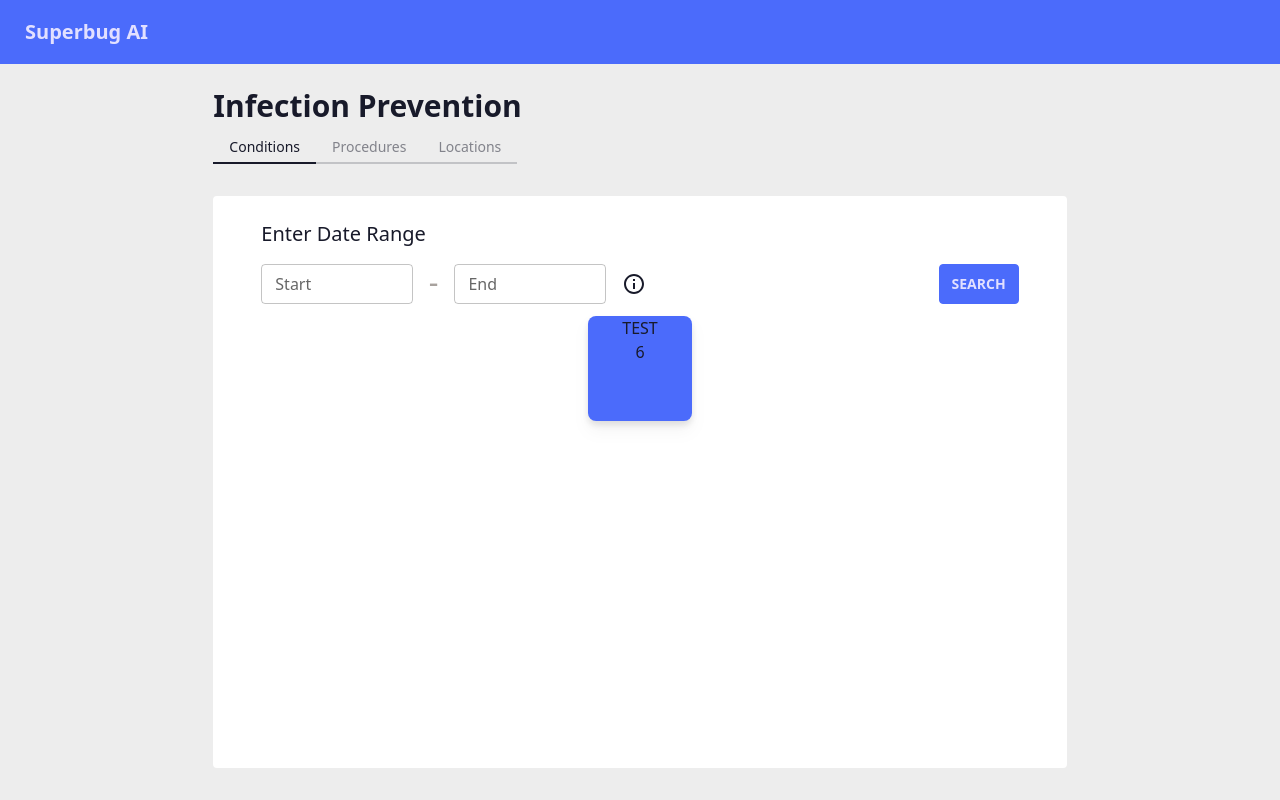
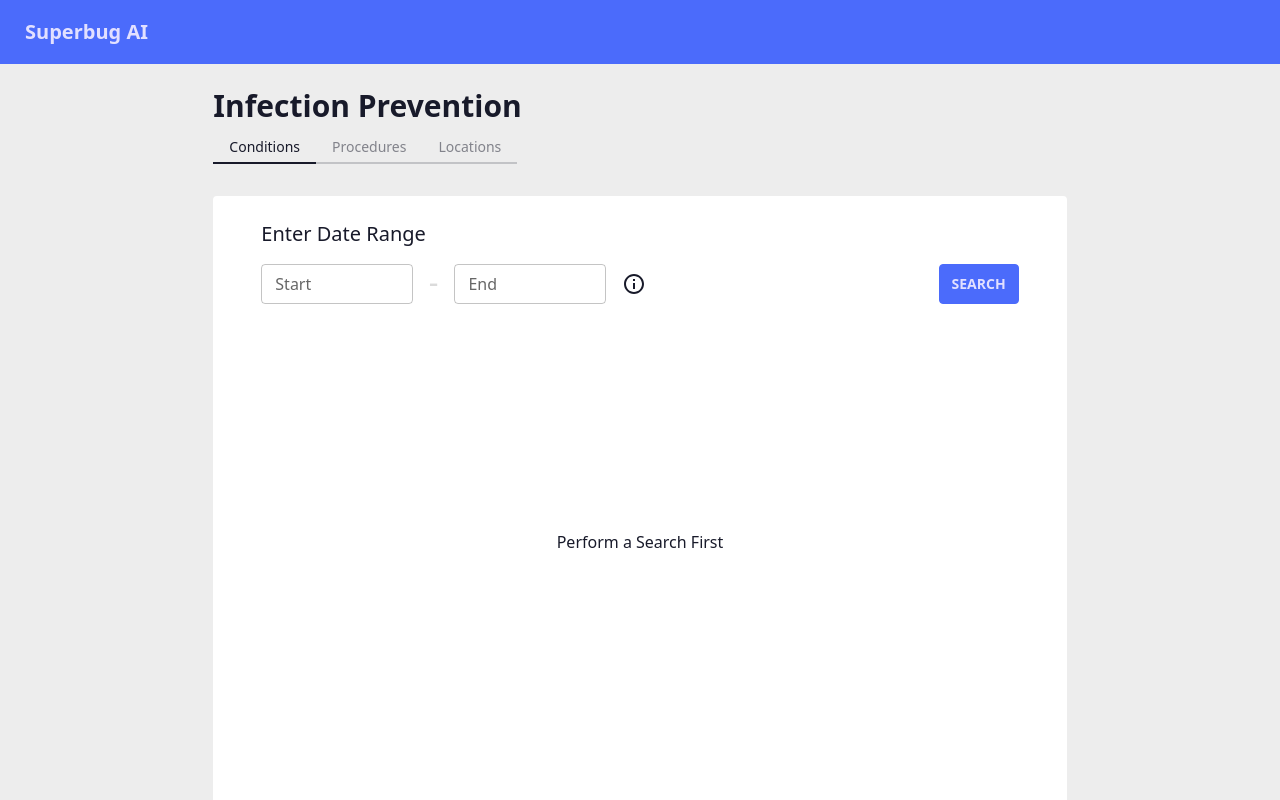
Before and after one commit to dhuang101/superbug-ai-app, a Next.js app: page /InfectionPrevention in a window 1280 px wide. Built offline with nearby package versions, Linux system fonts and the light colour scheme.

Commit message:
Added table for grouped conditions count

```diff
--- a/src/components/InfectionPre/InfPreCond.tsx
+++ b/src/components/InfectionPre/InfPreCond.tsx
@@ -4,17 +4,19 @@ import ApiContext from "../../contexts/ApiContext"
 import { DatePicker } from "@mui/x-date-pickers"
 import { CircularProgress } from "@mui/material"
 import InfoOutlinedIcon from "@mui/icons-material/InfoOutlined"
+import InfPreTable from "./SubComponents/InfPreTable"
 
 function InfPreCond() {
 	// global state container
 	const apiContext = useContext(ApiContext)
 
-	const [loading, setLoading] = useState()
-	const [groupedConds, setGroupedConds] = useState()
+	const [loading, setLoading] = useState(false)
+	const [groupedConds, setGroupedConds] = useState(null)
 	const [startDate, setStartDate] = useState(null)
 	const [endDate, setEndDate] = useState(null)
 
 	function executeSearch() {
+		setLoading(true)
 		// TODO: error checking
 		// start is greater than start
 		// end is greater than now
@@ -30,11 +32,14 @@ function InfPreCond() {
 				},
 			})
 			.then((result: any) => {
-				setGroupedConds(result.data)
+				setGroupedConds(result.data.parameter)
 			})
 	}
 
 	useEffect(() => {
+		if (groupedConds != null) {
+			setLoading(false)
+		}
 		console.log(groupedConds)
 	}, [groupedConds])
 
@@ -55,7 +60,7 @@ function InfPreCond() {
 	}
 
 	return (
-		<div className="flex flex-col w-full">
+		<div className="flex flex-col w-full min-h-[70vh]">
 			<article className="mb-4 text-xl font-normal">
 				Enter Date Range
 			</article>
@@ -69,7 +74,7 @@ function InfPreCond() {
 						label="Start"
 					/>
 				</div>
-				<article className="mx-4 text-3xl font-thin text-stone-400">
+				<article className="mx-4 text-3xl font-thin text-base-300">
 					-
 				</article>
 				<div className="w-1/5">
@@ -100,16 +105,14 @@ function InfPreCond() {
 				<div className="flex justify-center items-center h-[90%]">
 					<CircularProgress size={80} />
 				</div>
+			) : groupedConds != null ? (
+				<div className="mt-4">
+					<InfPreTable name="Condition" searchData={groupedConds} />
+				</div>
 			) : (
-				<React.Fragment>
-					<div className="flex justify-around mt-3 h-1/5">
-						<div className="bg-primary rounded-lg drop-shadow-lg h-full aspect-square text-center">
-							<article>TEST</article>
-							<article>6</article>
-						</div>
-					</div>
-					<div></div>
-				</React.Fragment>
+				<div className="flex justify-center items-center h-[90%]">
+					<article>Perform a Search First</article>
+				</div>
 			)}
 		</div>
 	)
--- /dev/null
+++ b/src/components/InfectionPre/SubComponents/InfPreTable.tsx
@@ -0,0 +1,52 @@
+import React from "react"
+
+interface Props {
+	searchData: any
+	name: string
+}
+
+function InfPreTable(props: Props) {
+	// component that generates each row
+	function TableRows() {
+		return (
+			<React.Fragment>
+				{props.searchData.map((obj: any, i: number) => {
+					return (
+						<tr key={i} className="hover">
+							<td>{obj.name}</td>
+							<td>{obj.valueQuantity.value}</td>
+						</tr>
+					)
+				})}
+			</React.Fragment>
+		)
+	}
+
+	return (
+		<React.Fragment>
+			{props.searchData.length === 0 ? (
+				<div>
+					<article>No Results Found</article>
+				</div>
+			) : (
+				<div className="flex justify-center">
+					<table className="table w-full [&_tr.hover:hover_*]:!bg-accent overflow-x-auto">
+						<thead>
+							<tr>
+								<th className="bg-base-300">
+									{props.name + " Name"}
+								</th>
+								<th className="bg-base-300">Count</th>
+							</tr>
+						</thead>
+						<tbody>
+							<TableRows />
+						</tbody>
+					</table>
+				</div>
+			)}
+		</React.Fragment>
+	)
+}
+
+export default InfPreTable
--- a/src/pages/InfectionPrevention/index.tsx
+++ b/src/pages/InfectionPrevention/index.tsx
@@ -63,7 +63,7 @@ function InfectionPrevention() {
 					Locations
 				</button>
 			</div>
-			<div className="flex h-full py-6 px-12 my-8 bg-base-100 rounded">
+			<div className="flex min-h-fit py-6 px-12 my-8 bg-base-100 rounded">
 				<DisplayHandler />
 			</div>
 		</div>
```
